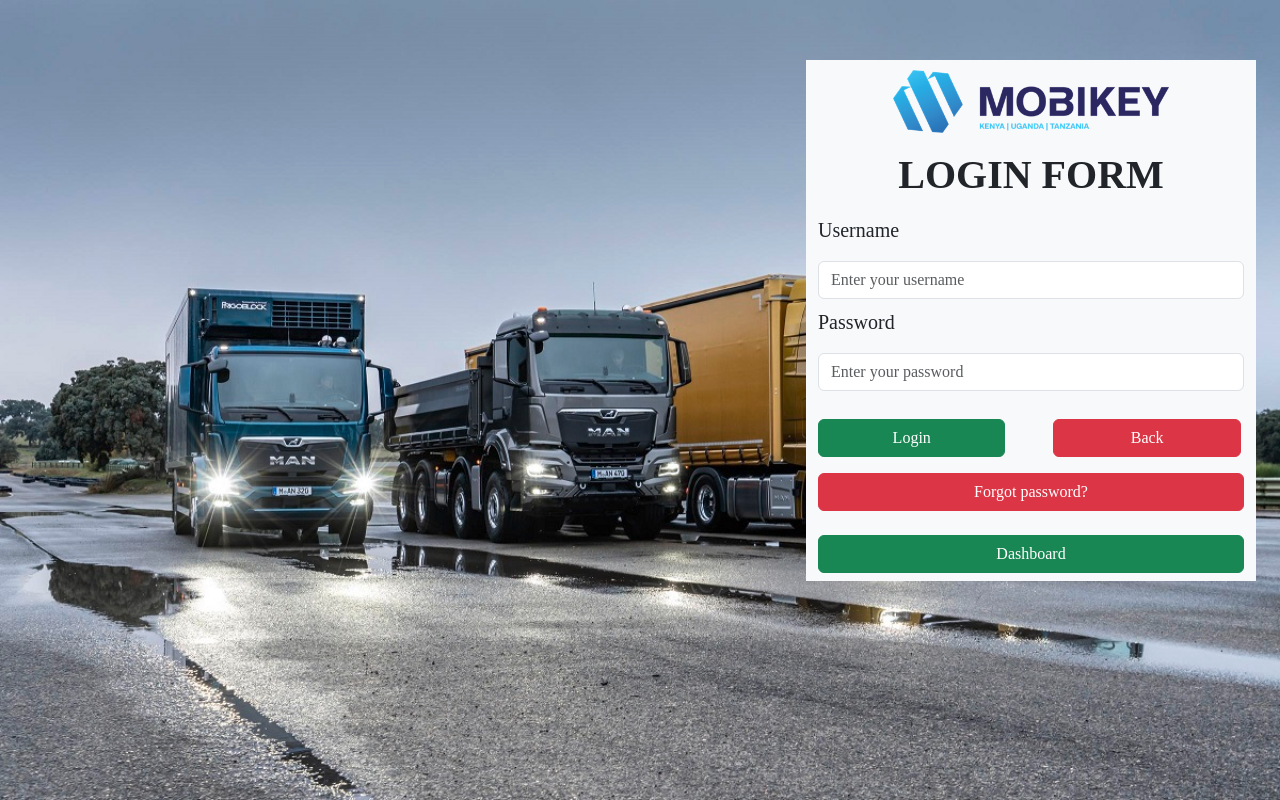
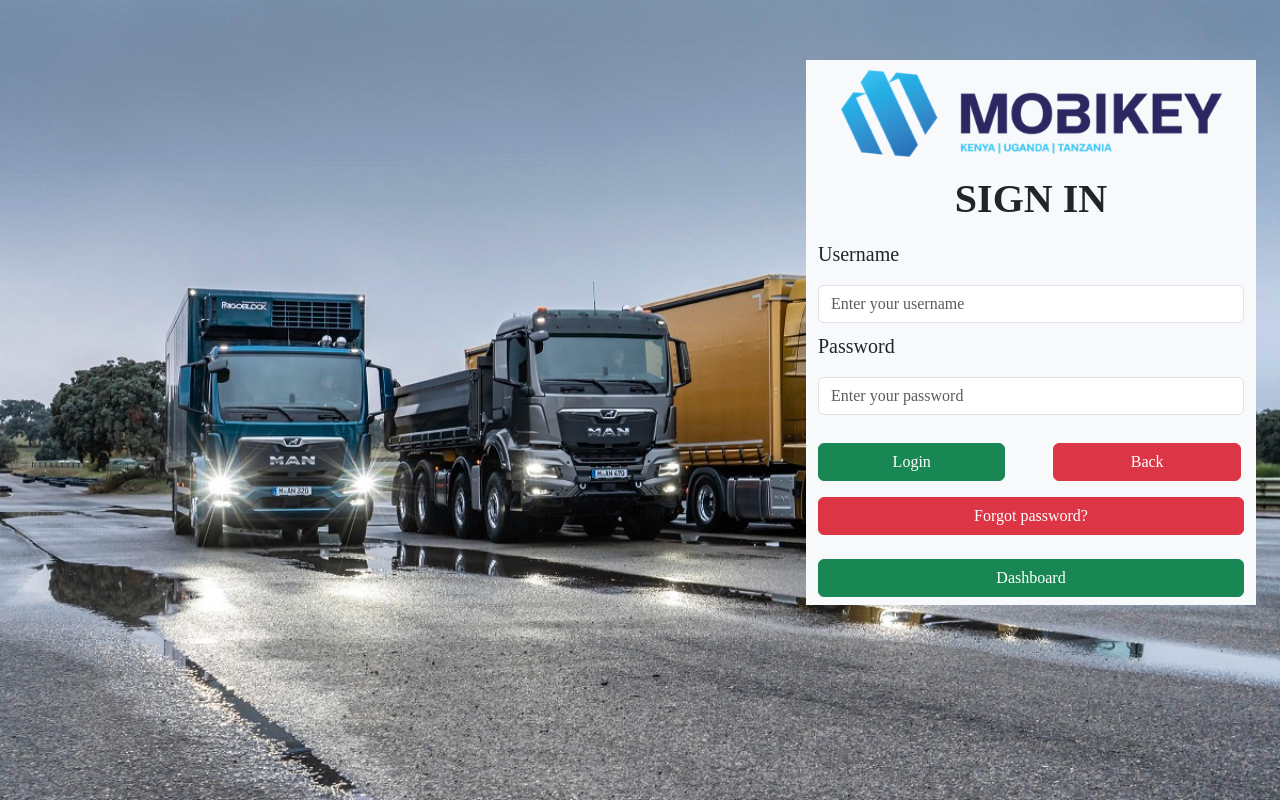
Before and after one commit to NdunguSam01/lms-mobikey, a React (Create React App) app: page /login in a window 1280 px wide. Built offline with nearby package versions, Linux system fonts and the light colour scheme.

Commit message:
Changed the login form

```diff
--- a/src/assets/css/login.module.css
+++ b/src/assets/css/login.module.css
@@ -15,7 +15,7 @@
 }
 .image
 {
-    width: 300px;
+    width: 90%;
     margin: 10px auto;
 }
 .childFlex button, .childFlex a
--- a/src/components/Login.js
+++ b/src/components/Login.js
@@ -9,7 +9,7 @@ const Login = () =>
             <div className={`${FormStyling.parentFlex} ${BackgroundStyling.background}`}>
                 <form action="" className={`row g-4 mx-4 bg-light ${FormStyling.form}`}>
                     <img src={MANImage} alt="MAN Logo" className={FormStyling.image}/>
-                    <h1 className={`my-2 text-center text-uppercase ${FormStyling.h1}`}>Login Form</h1>
+                    <h1 className={`my-2 text-center text-uppercase ${FormStyling.h1}`}>sign in</h1>
                     <div className="col-md-12 mt-2">
                         <label htmlFor="username" className="form-label fs-5">Username</label>
                         <input type="text" className="form-control mt-2" id="username" placeholder="Enter your username" required/>
```
